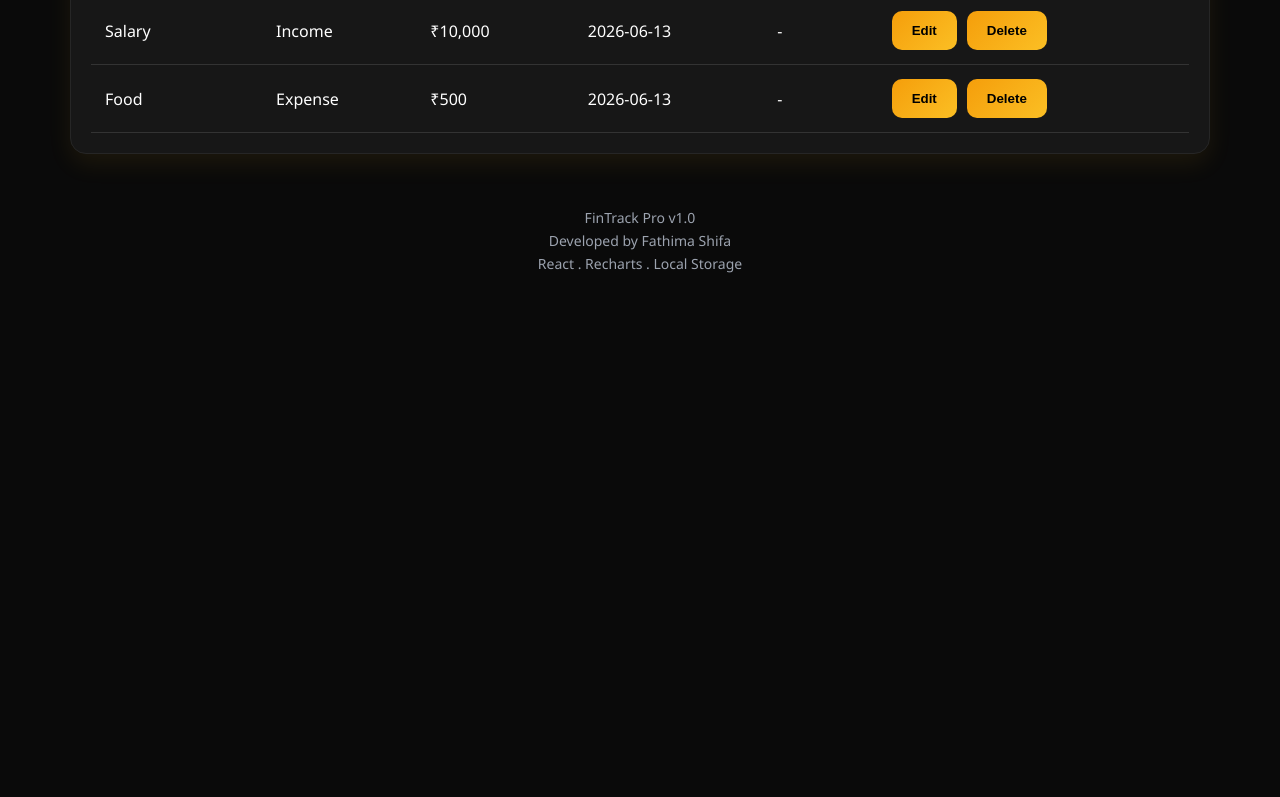
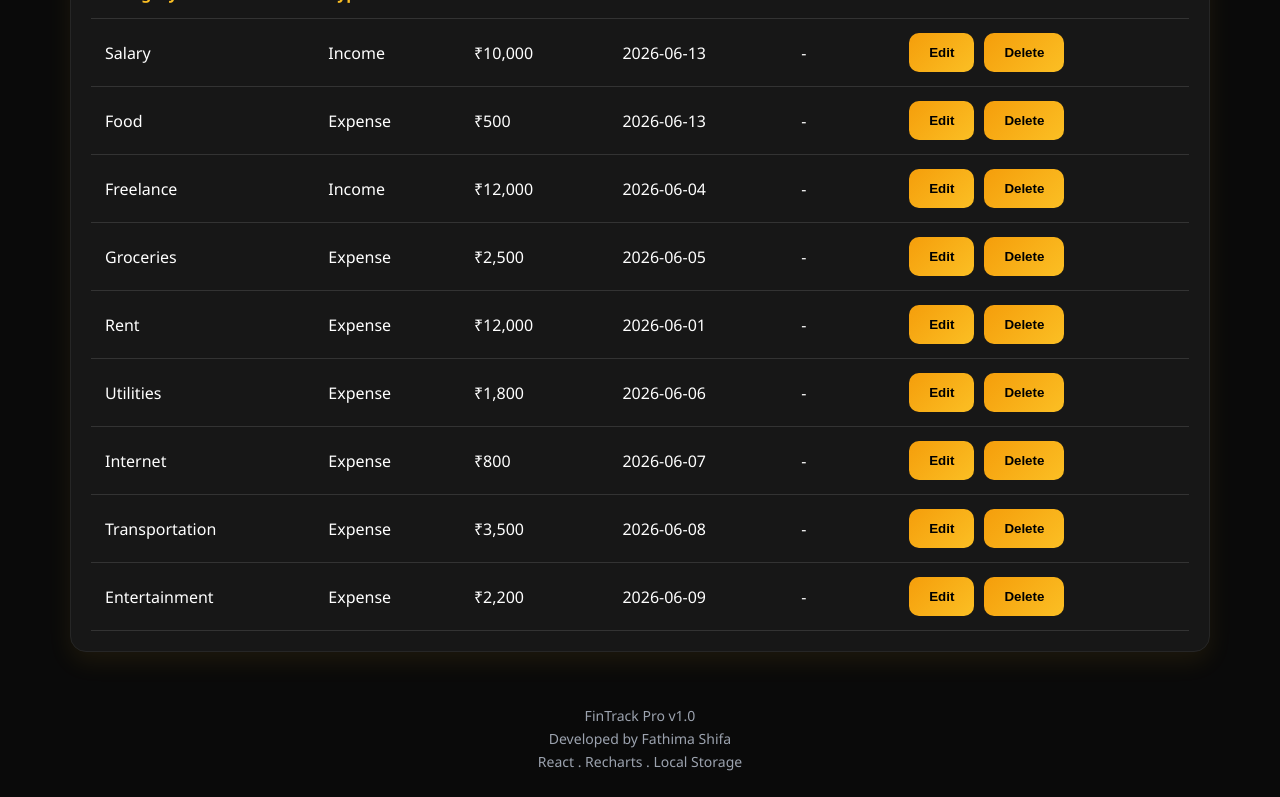
Before and after one commit to fathimashifa-python/mini-fintech-dashboard, a React (Create React App) app: page / in a window 1280 px wide. Shown: the part 2000-2797 px from the top of the page. Before the commit the page ends 2327 px from the top, so only its background shows below. Built offline with nearby package versions, Linux system fonts and the light colour scheme.

Commit message:
Added demo transactions

```diff
--- a/src/App.js
+++ b/src/App.js
@@ -54,8 +54,56 @@ function App() {
           type: "Expense",
           date: "2026-06-13",
         },
-      ];
-});
+        {
+  id: 3,
+  amount: 12000,
+  category: "Freelance",
+  type: "Income",
+  date: "2026-06-04"
+},
+{
+  id: 4,
+  amount: 2500,
+  category: "Groceries",
+  type: "Expense",
+  date: "2026-06-05"
+},
+{
+  id: 5,
+  amount: 12000,
+  category: "Rent",
+  type: "Expense",
+  date: "2026-06-01"
+},
+{
+  id: 6,
+  amount: 1800,
+  category: "Utilities",
+  type: "Expense",
+  date: "2026-06-06"
+},
+{
+  id: 7,
+  amount: 800,
+  category: "Internet",
+  type: "Expense",
+  date: "2026-06-07"
+},
+{
+  id: 8,
+  amount: 3500,
+  category: "Transportation",
+  type: "Expense",
+  date: "2026-06-08"
+},
+{
+  id: 9,
+  amount: 2200,
+  category: "Entertainment",
+  type: "Expense",
+  date: "2026-06-09"
+}
+      ];});
   useEffect(() => {
   localStorage.setItem(
     "transactions",
```
